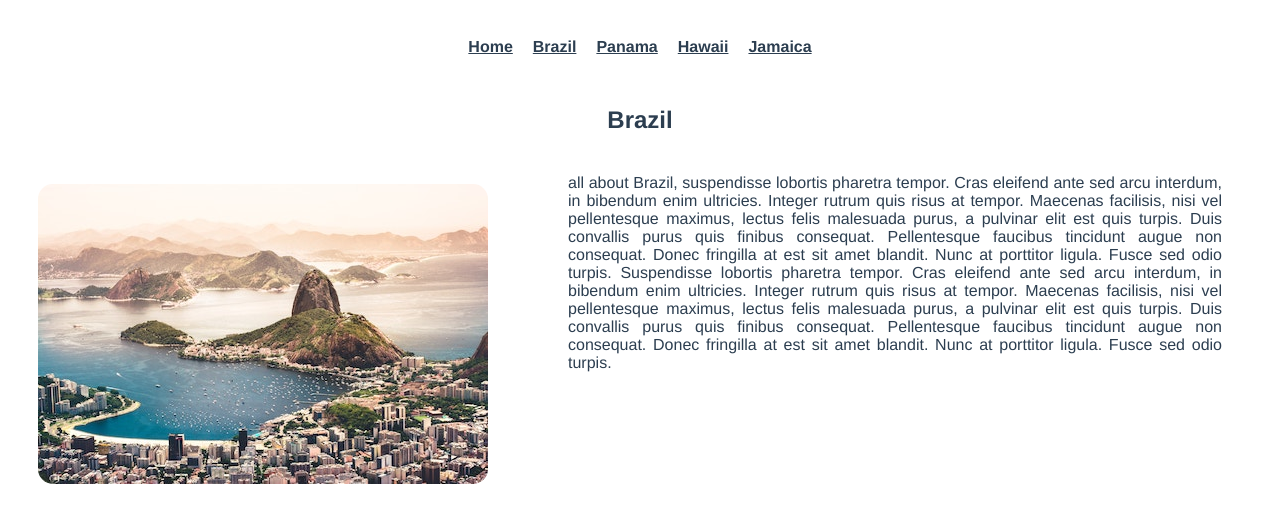
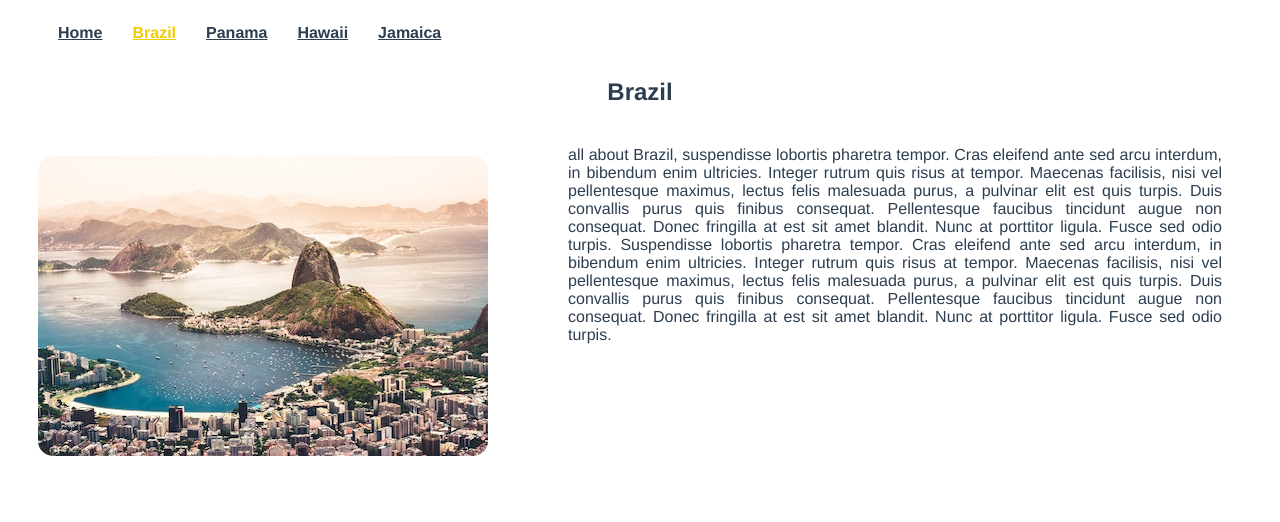
Before and after one commit to fredrickkimathi/vue-travel, a Vue app: page /details/1 in a window 1280 px wide. Shown: the top 522 px of the page. Built offline with nearby package versions, Linux system fonts and the light colour scheme.

Commit message:
navigation component

```diff
--- a/src/components/TheNavigation.vue
+++ b/src/components/TheNavigation.vue
@@ -1,24 +1,61 @@
 <template>
     <nav id="nav">
-        <router-link to="/">Home</router-link>
+      <ul class="nav-links">
+        <li class="links">
+          <router-link to="/">
+            Home
+          </router-link>
+        </li>
+        <li v-for="destination in destinations"
+        :key="destination.name"
+        class="links">
+        <router-link :to="{
+          name: 'DestinationDetails',
+          params: {id:destination.id}
+        }">
+        {{ destination.name }}
+
+        </router-link>
+
+        </li>
+      </ul>
+        <!-- <router-link to="/">Home</router-link>
         <router-link to="/brazil">Brazil</router-link>
         <router-link to="/panama">Panama</router-link>
         <router-link to="/hawaii">Hawaii</router-link>
-        <router-link to="/jamaica">Jamaica</router-link>
+        <router-link to="/jamaica">Jamaica</router-link> -->
     </nav>
 </template>
+
+<script>
+import store from "@/store";
+export default{
+  data(){
+    return{
+      destinationId: this.$route.params.id,
+      destinations: store.destinations
+    };
+  }
+}
+</script>
+
 
 
 
 <style scoped>
 #nav{
     display:flex;
-    align-items:center;
-    justify-content:center;
+  }
+.nav-links {
+    display: flex;
+    gap: 10px;
+  }
+.links{
+  text-decoration: none;
+  list-style-type: none;
+
+
 }
-#nav {
-    padding: 30px;
-  }
 
   #nav a {
     font-weight: bold;
```
